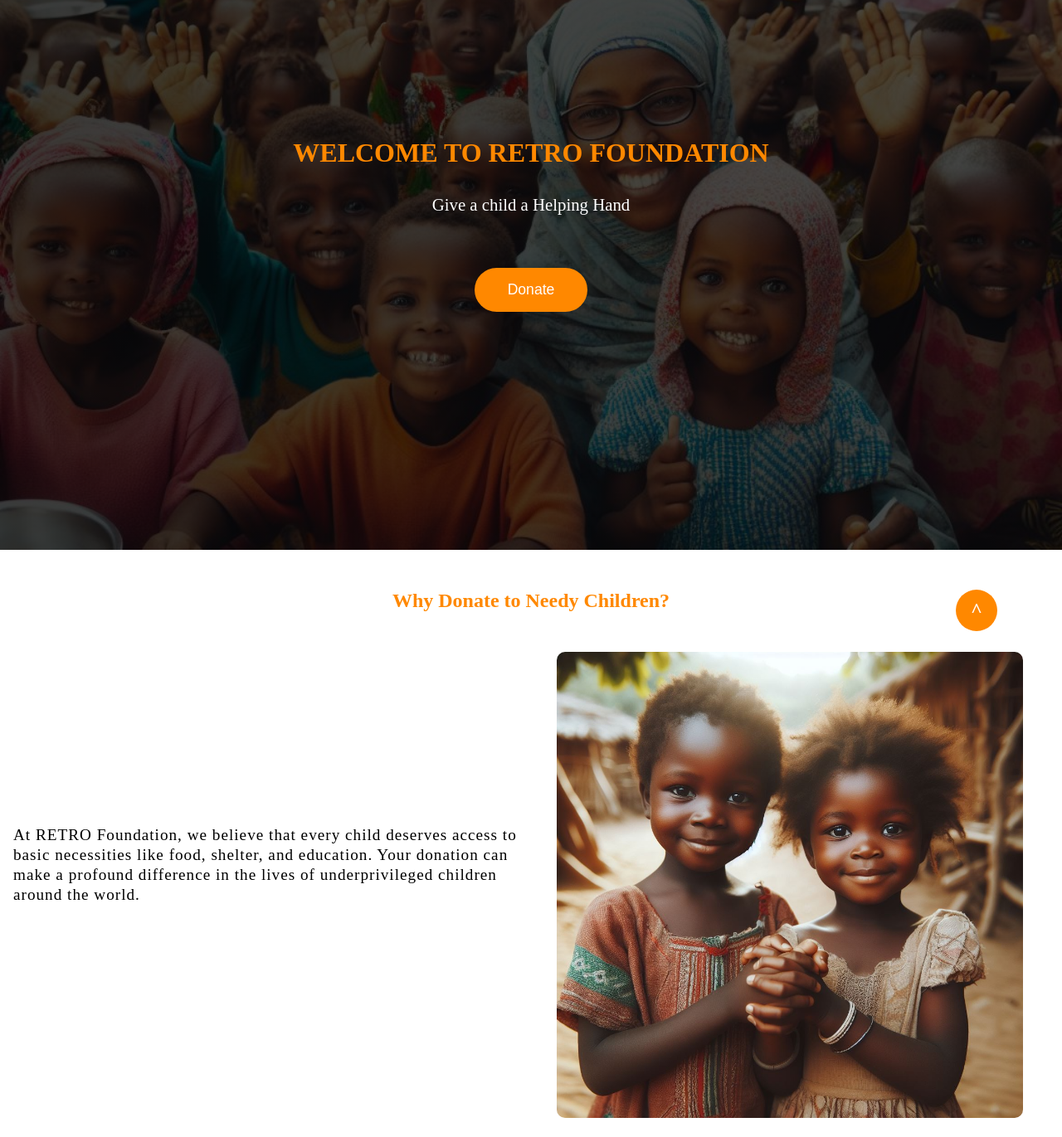
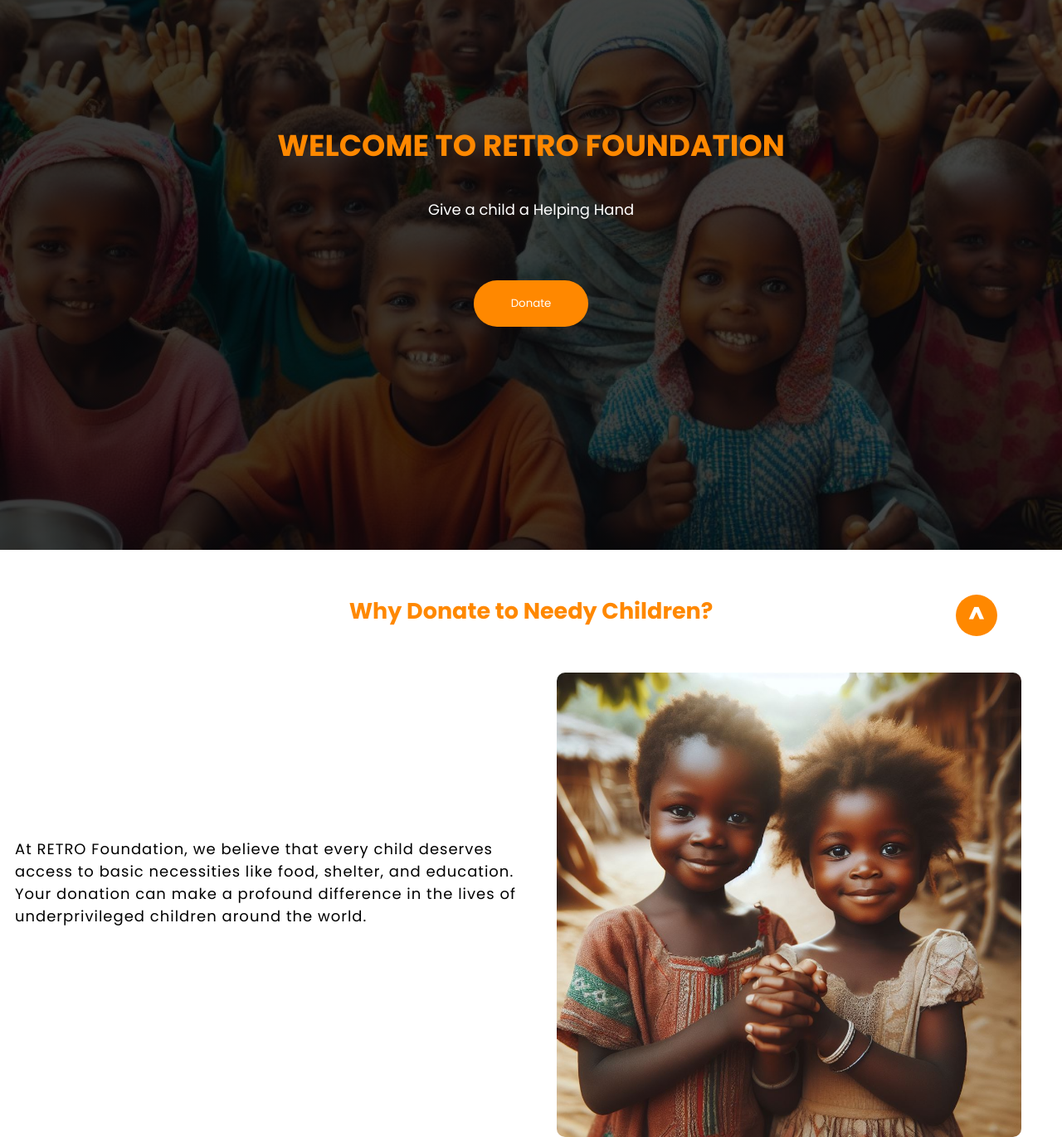
Before and after one commit to devjamesnjoroge/donation, a plain HTML site: page index.html in a window 1280 px wide. Shown: the part 137-1508 px from the top of the page at 83% size. Drawn offline with Linux system fonts and the light colour scheme.

Commit message:
ft:change font family

```diff
--- a/index.css
+++ b/index.css
@@ -1,7 +1,9 @@
+@import url('https://fonts.googleapis.com/css2?family=Inter:wght@400;600;700&family=Poppins:ital,wght@0,100;0,200;0,300;0,400;0,500;0,600;0,700;0,800;0,900;1,100;1,200;1,300;1,400;1,500;1,600;1,700;1,800;1,900&display=swap');
 *{
     padding: 0;
     margin: 0;
     box-sizing: border-box;
+    font-family: "Poppins", sans-serif;
 }
 
 :root{
@@ -11,6 +13,7 @@
 
 html{
     scroll-behavior: smooth;
+    font-size: 18px;
 }
 
 header, main, footer{
@@ -141,7 +144,6 @@ h2{
 
 .hero__p{
     margin-top: 2rem;
-    font-size: 1.3rem;
 }
 
 .hero__btn{
@@ -150,7 +152,6 @@ h2{
     border-radius: calc(2rem);
     background-color: var(--SECONDARY-COLOR);
     color: var(--PRIMARY-COLOR);
-    font-size: 1.1rem;
     border: none;
 }
 
@@ -194,7 +195,6 @@ h2{
 }
 
 .donate__p{
-    font-size: 1.2rem;
     line-height: 1.5rem;
     margin-bottom: 3rem;
     letter-spacing: 1px;
@@ -205,7 +205,6 @@ h2{
 }
 
 .reason__p, .conclusion__p{
-    font-size: 1.2rem;
     line-height: 1.5rem;
     letter-spacing: 1px;
     margin-top: 2rem;
@@ -267,7 +266,6 @@ footer{
 .reason__grid-p{
     position: absolute;
     color: var(--PRIMARY-COLOR);
-    font-size: 1.3rem;
     display: none;
 }
 
```
